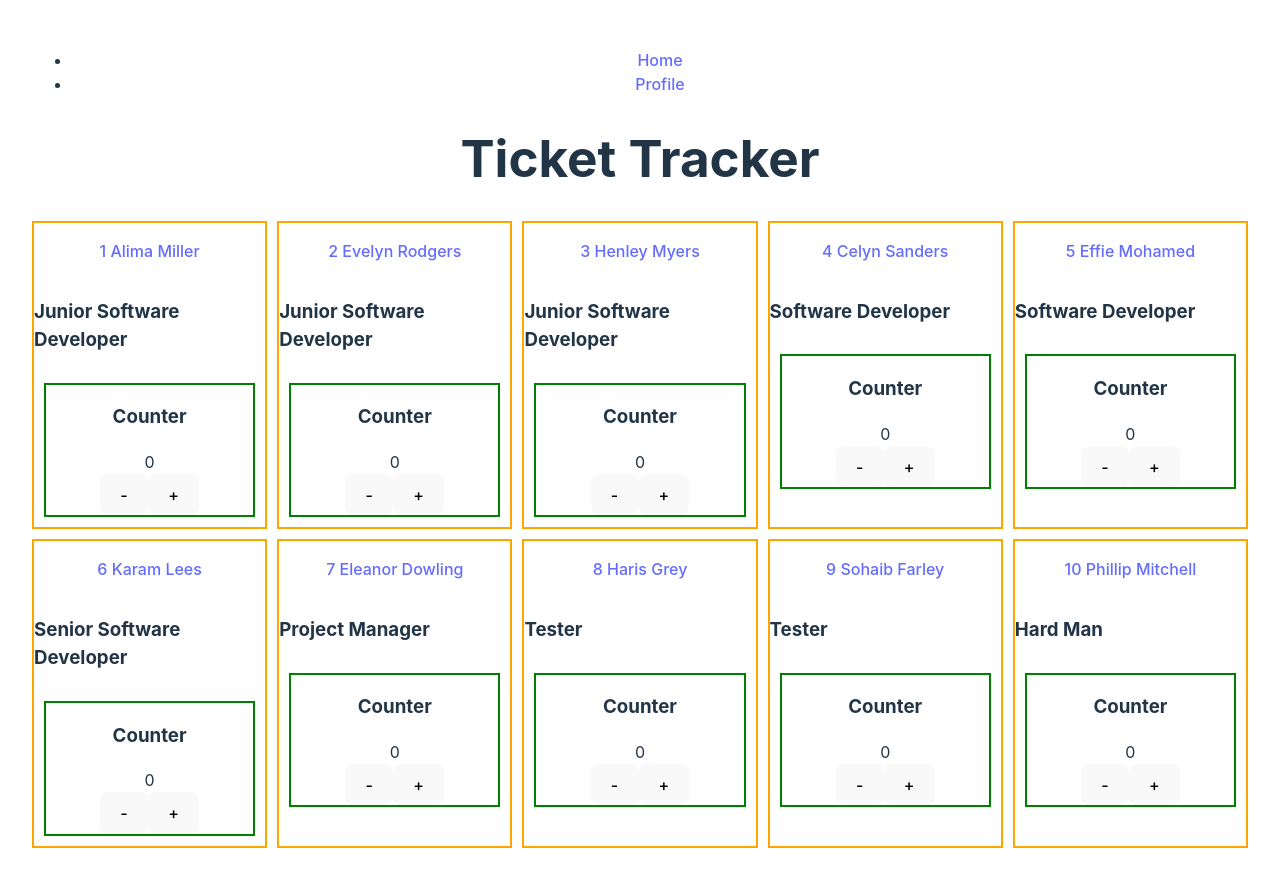
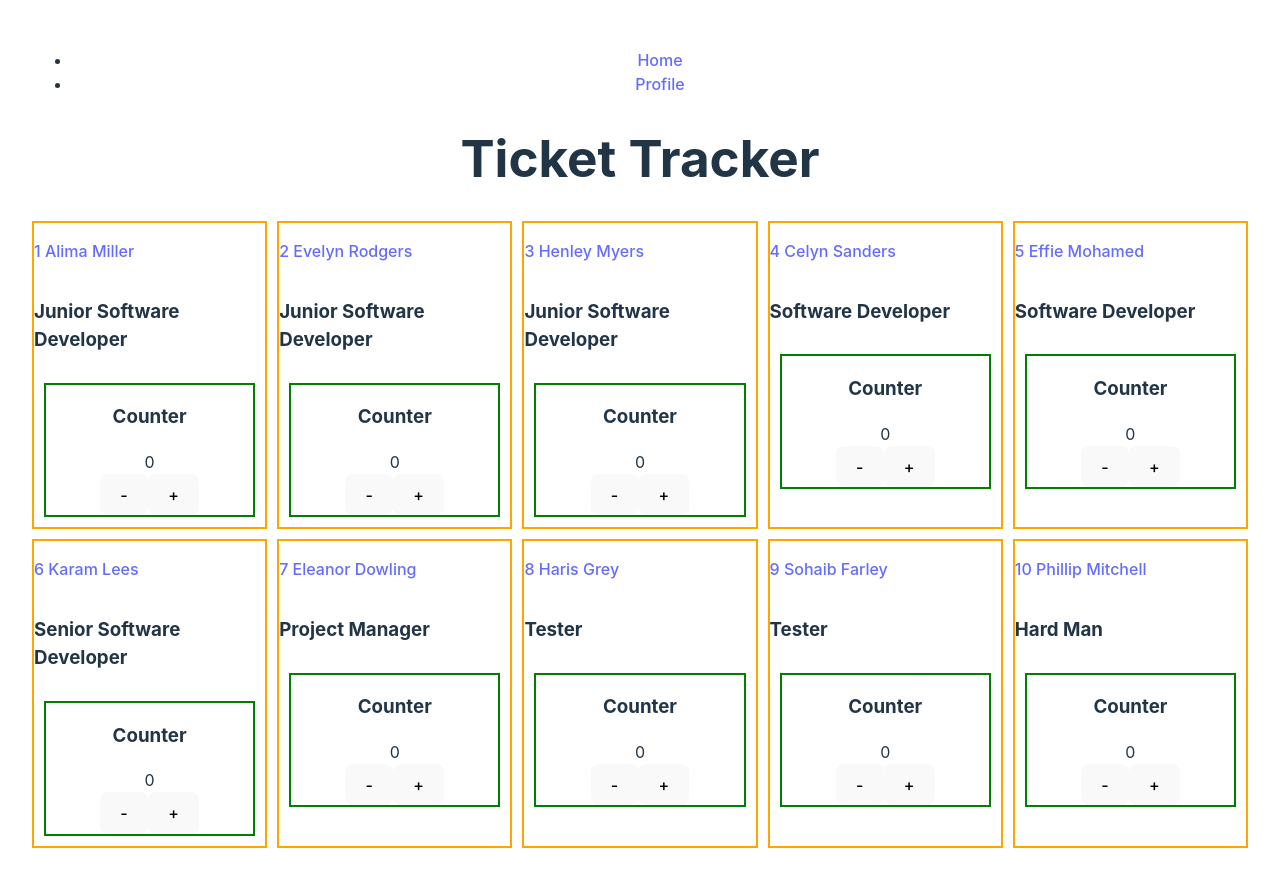
Before and after one commit to emanfalola9998/ticketmaster, a React (Vite) app: page /employees in a window 1280 px wide. Built offline with nearby package versions, Linux system fonts and the light colour scheme.

Commit message:
fixed Link Tag styling

```diff
--- a/src/components/Employee/Employees.tsx
+++ b/src/components/Employee/Employees.tsx
@@ -43,7 +43,7 @@ const Employees = ({ employees }: EmployeeProps) => {
       <div className="employee__content">
       {employees.map((employee: Employee, index: number) => (
         <div key={employee.id} className="employee__content-card">
-        <p>
+        <p className="employee__content-card__name">
           <Link to={`/profile/${employee.id}`}>{employee.id} {employee.name}</Link>
         </p>          <h3 className="employee__content-card__role">{employee.role}</h3>
           <div className="employee__content-card__counter">
```
